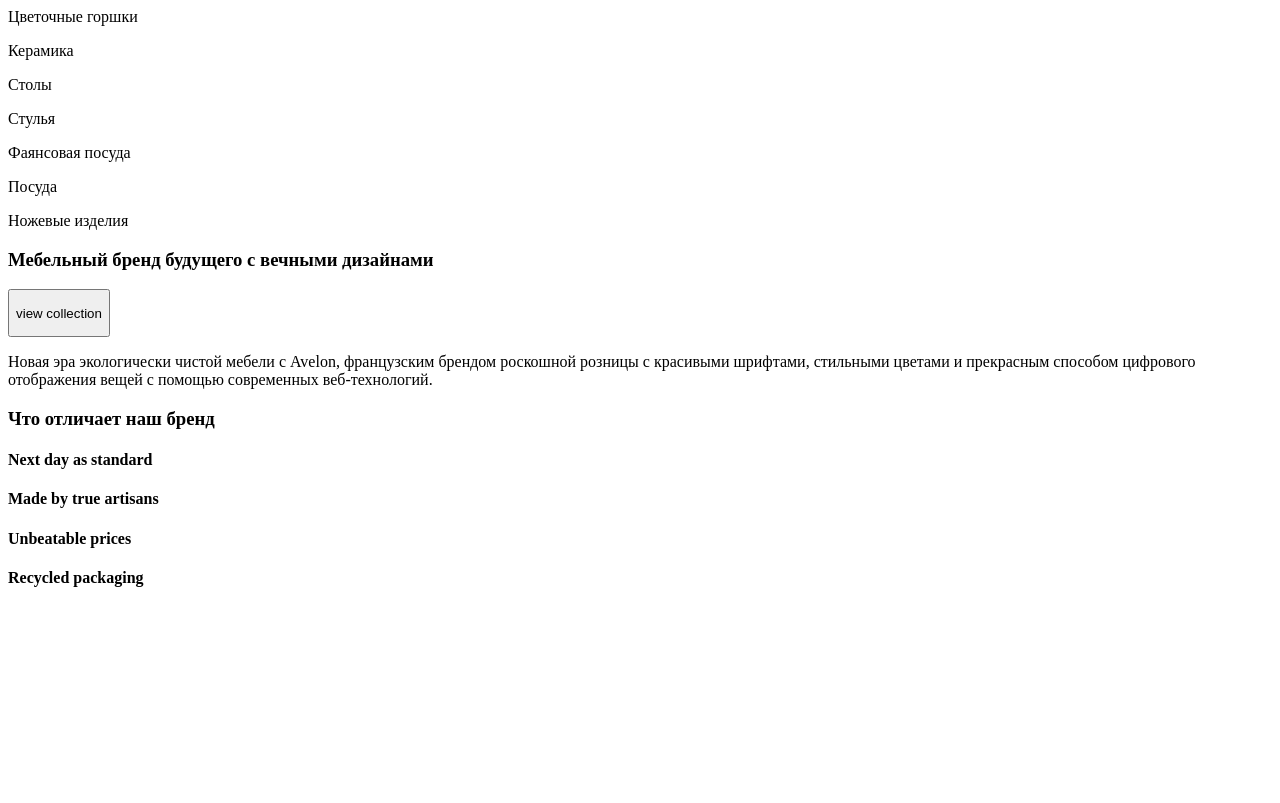
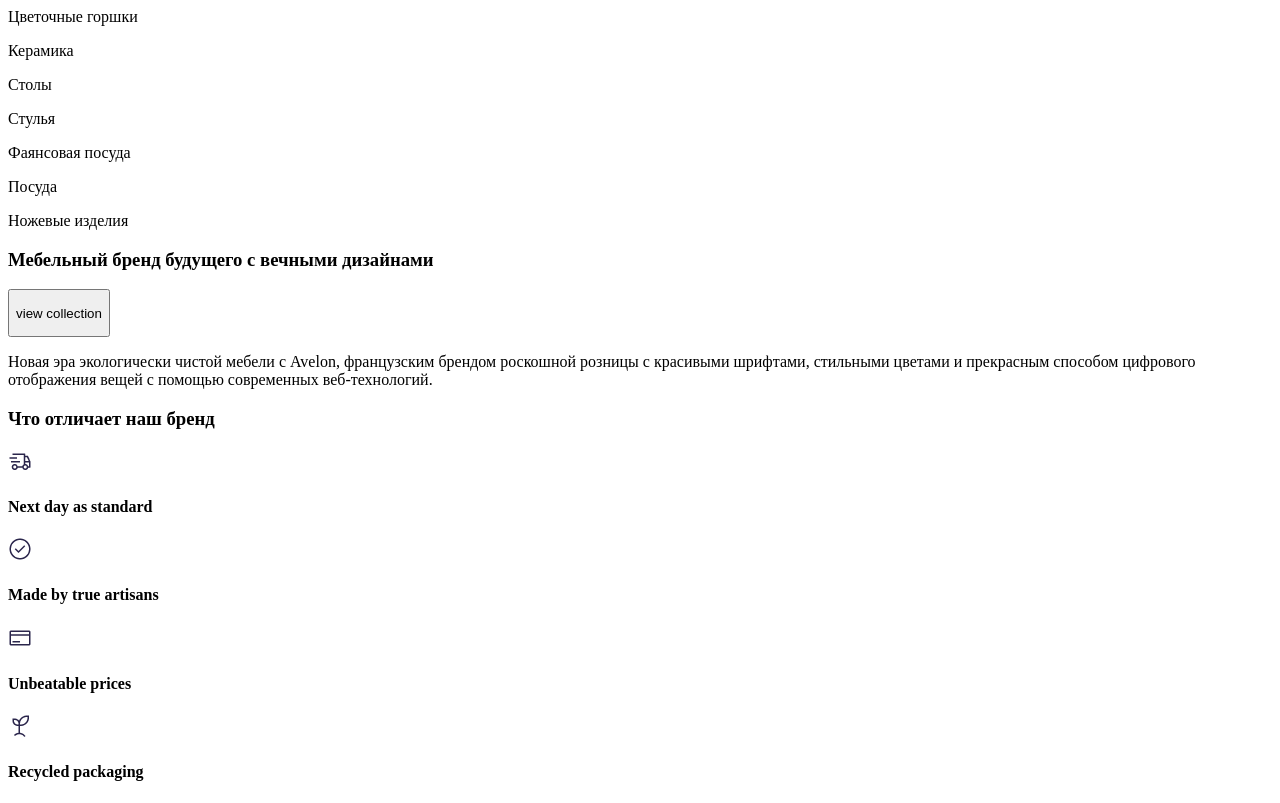
Before and after one commit to RKLB-12/prakt2, a plain HTML site: page index.html in a window 1280 px wide. Shown: the part 47-850 px from the top of the page. Before the commit the page ends 800 px from the top, so only its background shows below. Drawn offline with Linux system fonts and the light colour scheme.

Commit message:
modified:   index.html

```diff
--- a/index.html
+++ b/index.html
@@ -54,21 +54,25 @@
         </header>
 
         <section>
+            <img src="assets\icons\Delivery.png">
             <h4><p>Next day as standard</p></h4>
         </section>
 
 
         <section>
+            <img src="assets\icons\Checkmark--outline.png">
             <h4><p>Made by true artisans</p></h4>
         </section>
 
 
         <section>
+            <img src="assets\icons\Purchase.png">
             <h4><p>Unbeatable prices</p></h4>
         </section>
 
 
         <section>
+            <img src="assets\icons\Sprout.png">
             <h4><p>Recycled packaging</p></h4>
         </section>
 
```
